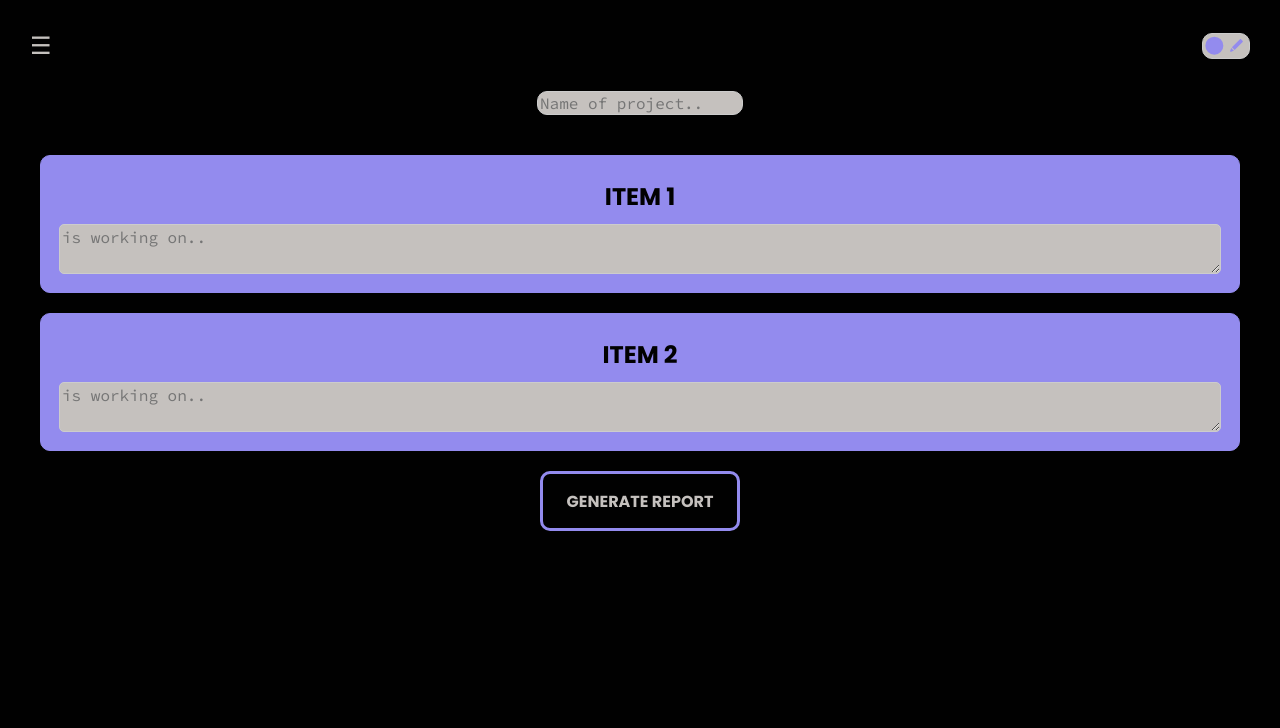
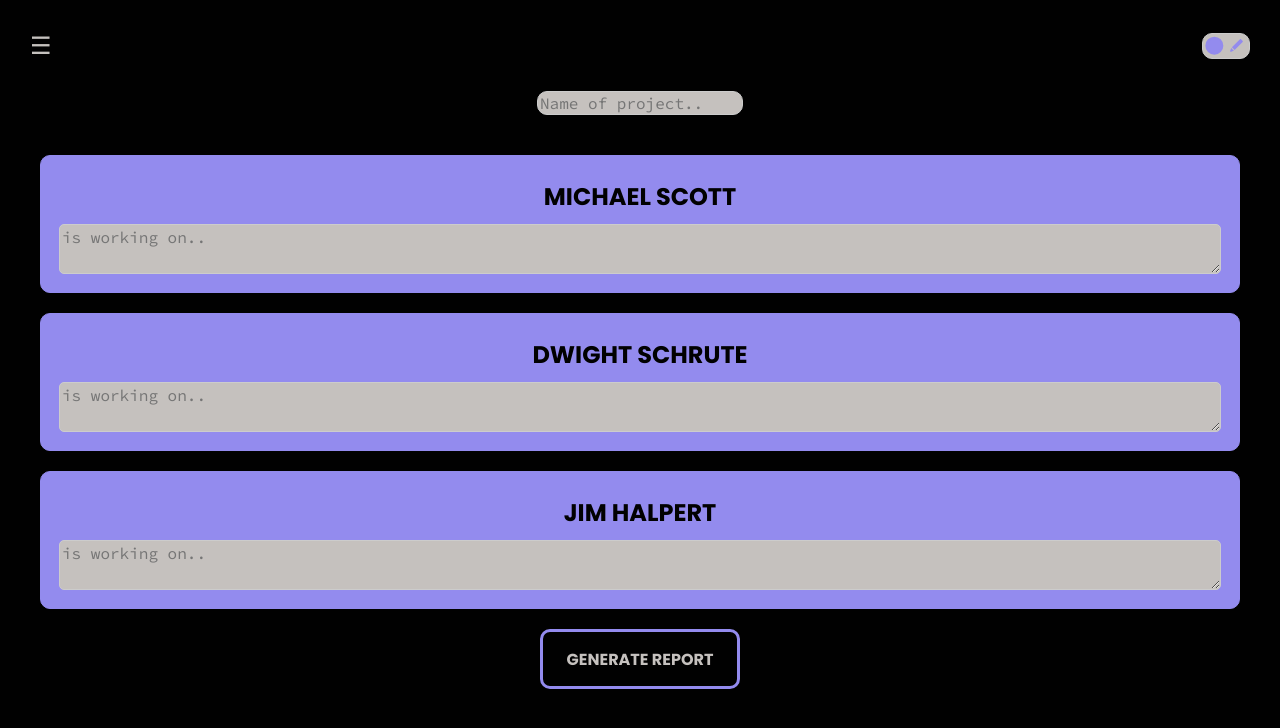
Before and after one commit to jakestolarsky/report-rocket, a Svelte app in the folder app/: page / in a window 1280 px wide. Shown: the top 728 px of the page. Built offline with nearby package versions, Linux system fonts and the light colour scheme.

Commit message:
stylize add button

```diff
--- a/app/public/data.json
+++ b/app/public/data.json
@@ -1,6 +1,7 @@
 {
   "people": [
-    { "name": "Item 1", "tasks": "" },
-    { "name": "Item 2", "tasks": "" }
+    { "name": "Michael Scott", "tasks": "" },
+    { "name": "Dwight Schrute", "tasks": "" },
+    { "name": "Jim Halpert", "tasks": "" }
   ]
 }
--- a/app/src/components/PersonList.svelte
+++ b/app/src/components/PersonList.svelte
@@ -117,7 +117,14 @@
       background-color: #e96e26;
       color: rgb(197, 193, 190);
       border: none;
+      border-radius: 50%;
+      width: 30px;
+      height: 30px;
 	  }
+    .add-button {
+        display: block;
+        margin: 20px auto;
+    }
     .top-bar-buttons{
       display: flex;
       justify-content: center;
@@ -152,12 +159,12 @@
       padding: 5px;
     }
     .card-name:focus {
-      border: 2px solid #e96e26; /* Obwódka podczas edycji */
-      outline: none; /* Usuwamy domyślną obwódkę przeglądarki */
+      border: 3px solid #e96e26;
+      outline: none;
       border-radius: 10px;
     }
     .card-name.edit-mode {
-        border: 2px solid #e96e26; /* Obwódka w trybie edycji */
+        border: 3px solid #e96e26;
         border-radius: 10px;
     }
     .card-textarea {
```
